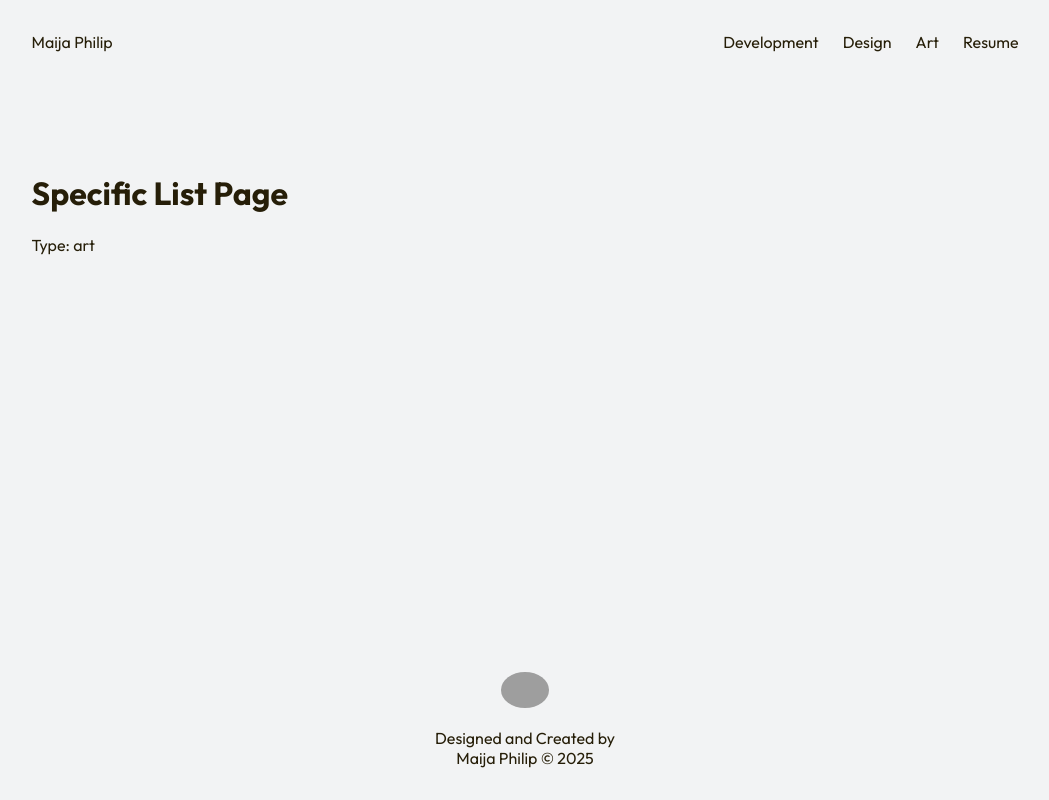
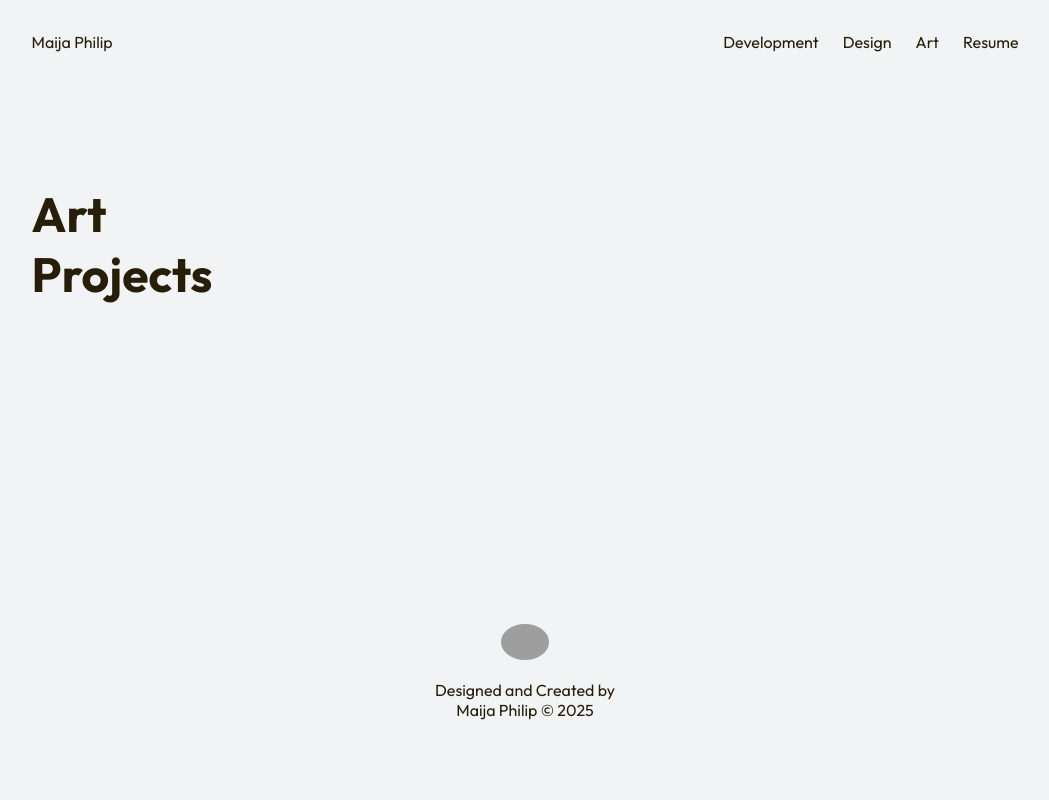
Before and after one commit to maija-philip/maija.xyz-new-sketch-site, a React (Create React App) app: page /art in a window 1280 px wide. Shown: the whole page, without its empty margins (115-1164 px from the left). Built offline with nearby package versions, Linux system fonts and the light colour scheme; grey boxes are pictures that could not be loaded; some icons are missing.

Commit message:
setup list page for content

```diff
--- a/src/assets/css/styles.css
+++ b/src/assets/css/styles.css
@@ -3,7 +3,7 @@
   margin: 2em;
   display: flex;
   flex-direction: column;
-  min-height: calc(100vh - 12em);
+  min-height: calc(100vh - 15em);
 
   text-align: left;
 }
@@ -193,3 +193,13 @@ header.homepage {
   display: block;
   color: var(--black);
 }
+
+/* SPECIFIC PAGE LIST */
+.specific-list-page h1 {
+  text-transform: capitalize;
+  font-size: 3em;
+}
+
+.specific-list-page .demo-box-home {
+
+}
--- a/src/pages/SpecificListPage.tsx
+++ b/src/pages/SpecificListPage.tsx
@@ -10,9 +10,12 @@ interface SpecificListPageProps {
 export default function SpecificListPage({ pageType }: SpecificListPageProps) {
   return (
     <Page hasBackButton={true}>
-      <div>
-        <h1>Specific List Page</h1>
-        <p>Type: {pageType}</p>
+      <div className="specific-list-page">
+        <h1>{pageType}<br/>Projects</h1>
+
+        <div className="demo-box-home">
+
+        </div>
       </div>
     </Page>
   );
```
